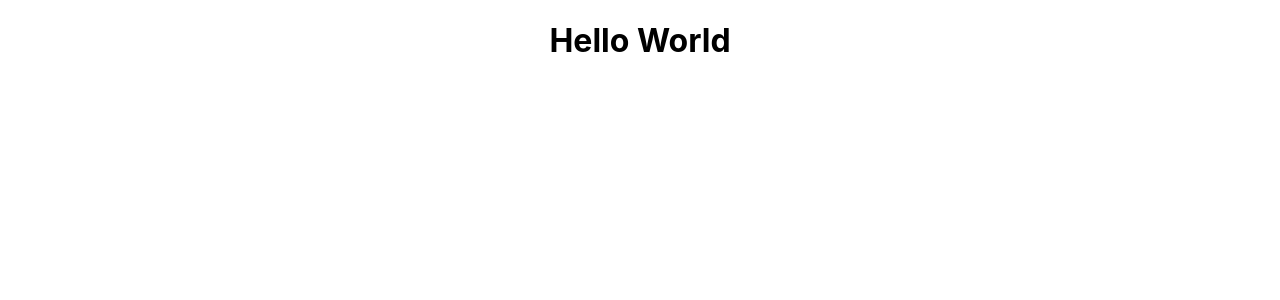
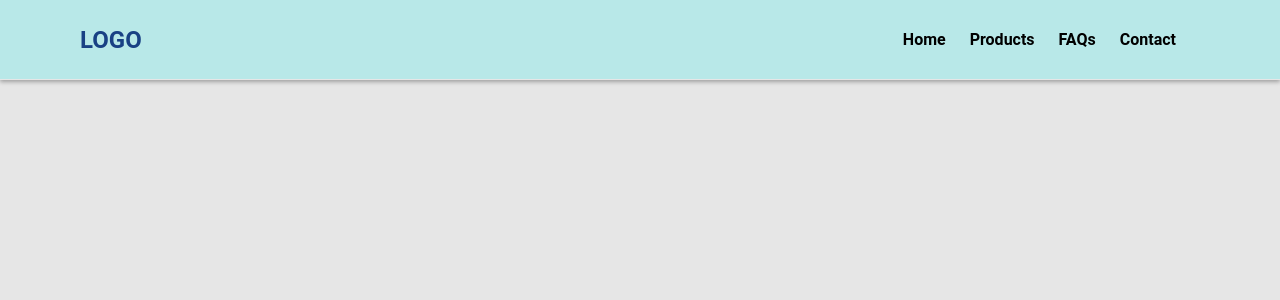
Before and after one commit to angelagora/react-ecommerce, a React (Create React App) app: page / in a window 1280 px wide. Shown: the top 300 px of the page. Built offline with nearby package versions, Linux system fonts and the light colour scheme.

Commit message:
add navbar component

```diff
--- a/package.json
+++ b/package.json
@@ -12,6 +12,7 @@
     "react": "^18.1.0",
     "react-dom": "^18.1.0",
     "react-scripts": "5.0.1",
+    "styled-components": "^5.3.5",
     "web-vitals": "^2.1.4"
   },
   "scripts": {
--- a/src/App.css
+++ /dev/null
@@ -1,38 +0,0 @@
-.App {
-  text-align: center;
-}
-
-.App-logo {
-  height: 40vmin;
-  pointer-events: none;
-}
-
-@media (prefers-reduced-motion: no-preference) {
-  .App-logo {
-    animation: App-logo-spin infinite 20s linear;
-  }
-}
-
-.App-header {
-  background-color: #282c34;
-  min-height: 100vh;
-  display: flex;
-  flex-direction: column;
-  align-items: center;
-  justify-content: center;
-  font-size: calc(10px + 2vmin);
-  color: white;
-}
-
-.App-link {
-  color: #61dafb;
-}
-
-@keyframes App-logo-spin {
-  from {
-    transform: rotate(0deg);
-  }
-  to {
-    transform: rotate(360deg);
-  }
-}
--- /dev/null
+++ b/src/GlobalStyles.css
@@ -0,0 +1,15 @@
+* {
+  margin: 0;
+  padding: 0;
+  box-sizing: border-box;
+  font-family: 'Roboto', sans-serif;
+}
+
+body {
+  background: #e6e6e6;
+  color: #000;
+}
+
+a {
+  text-decoration: none;
+}
--- a/src/App.js
+++ b/src/components/App/App.js
@@ -1,8 +1,9 @@
-import './App.css';
+import NavBar from "../Navbar/NavBar";
 
 function App() {
   return (
     <div className="App">
+      <NavBar />
       <h1>Hello World</h1>
     </div>
   );
--- /dev/null
+++ b/src/components/Navbar/NavBar.js
@@ -0,0 +1,62 @@
+import React from "react";
+import styled from "styled-components";
+
+const NavBar = () => {
+  return (
+    <Container>
+      <Brand>Logo</Brand>
+      <Menu>
+        <MenuItem href="">Home</MenuItem>
+        <MenuItem href="">Products</MenuItem>
+        <MenuItem href="">FAQs</MenuItem>
+        <MenuItem href="">Contact</MenuItem>
+      </Menu>
+    </Container>
+  );
+};
+
+export default NavBar;
+
+const Container = styled.div`
+  display: flex;
+  justify-content: space-between;
+  align-items: center;
+  padding: 0 5rem;
+  background-color: #b8e8e8;
+  height: 80px;
+  box-shadow: 0px 2px 4px rgba(0, 0, 0, 0.3);
+  position: fixed;
+  top: 0;
+  left: 0;
+  right: 0;
+  z-index: 1;
+  border-bottom: 1px solid #e6e6e6;
+`;
+
+const Brand = styled.div`
+  font-size: 1.5rem;
+  font-weight: bold;
+  color: #194184;
+  text-transform: uppercase;
+`;
+
+const Menu = styled.div`
+  display: flex;
+  align-items: center;
+  justify-content: flex-end;
+  width: 100%;
+`;
+
+const MenuItem = styled.a`
+  font-size: 1rem;
+  font-weight: bold;
+  color: #000;
+  cursor: pointer;
+  &:hover {
+    color: #194184;
+  }
+  margin-right: 1.5rem;
+  :nth-last-child() {
+    margin-right: 0;
+  }
+`;
--- a/src/index.css
+++ /dev/null
@@ -1,13 +0,0 @@
-body {
-  margin: 0;
-  font-family: -apple-system, BlinkMacSystemFont, 'Segoe UI', 'Roboto', 'Oxygen',
-    'Ubuntu', 'Cantarell', 'Fira Sans', 'Droid Sans', 'Helvetica Neue',
-    sans-serif;
-  -webkit-font-smoothing: antialiased;
-  -moz-osx-font-smoothing: grayscale;
-}
-
-code {
-  font-family: source-code-pro, Menlo, Monaco, Consolas, 'Courier New',
-    monospace;
-}
--- a/src/index.js
+++ b/src/index.js
@@ -1,7 +1,7 @@
 import React from 'react';
 import ReactDOM from 'react-dom/client';
-import './index.css';
-import App from './App';
+import "./GlobalStyles.css";
+import App from './components/App/App.js';
 
 const root = ReactDOM.createRoot(document.getElementById('root'));
 root.render(
```
Also changed, not shown: src/logo.svg (deleted), 1 other file (tests, documents, lock files or other folders).
